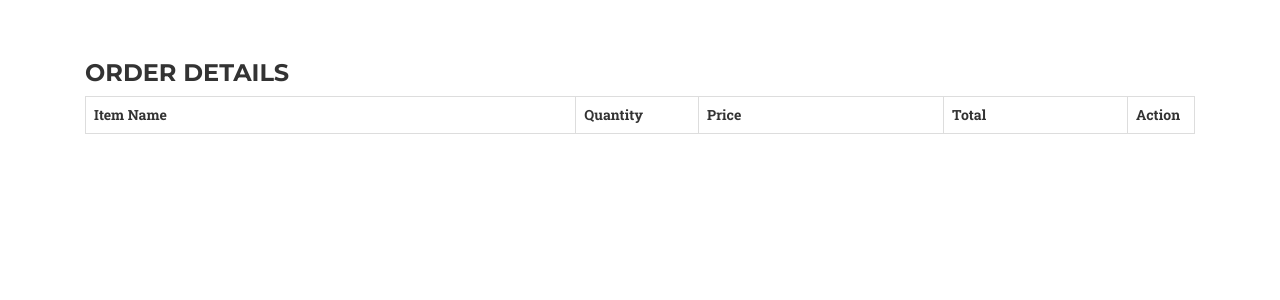
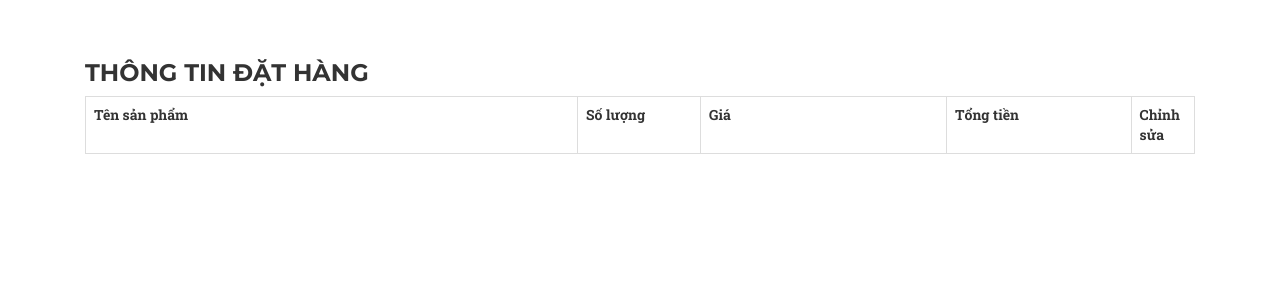
Before and after one commit to DormTeam/DormStop, a PHP site: page /cart.php in a window 1280 px wide. Shown: the part 100-400 px from the top of the page. Run offline with PHP 8.4, Linux system fonts and the light colour scheme; data that the repository does not hold is empty; some web fonts are replaced.

Commit message:
Modified: cartview vnd price

```diff
--- a/cart.php
+++ b/cart.php
@@ -102,6 +102,46 @@
     </nav>
 
     <div class="container">
+    <div style="clear:both"></div>
+    <br />
+    <h3>Thông tin đặt hàng</h3>
+    <div class="table-responsive">
+         <table class="table table-bordered">
+              <tr>
+                   <th width="40%">Tên sản phẩm</th>
+                   <th width="10%">Số lượng</th>
+                   <th width="20%">Giá</th>
+                   <th width="15%">Tổng tiền</th>
+                   <th width="5%">Chỉnh sửa</th>
+              </tr>
+              <?php
+              if(!empty($_SESSION["shopping_cart"]))
+              {
+                   $total = 0;
+                   foreach($_SESSION["shopping_cart"] as $keys => $values)
+                   {
+              ?>
+              <tr>
+                   <td><?php echo $values["item_name"]; ?></td>
+                   <td><?php echo $values["item_quantity"]; ?></td>
+                   <td><?php echo $values["item_price"]; ?>Đ</td>
+                   <td><?php echo number_format($values["item_quantity"] * $values["item_price"]); ?>Đ</td>
+                   <td><a href="cart.php?action=delete&id=<?php echo $values["item_id"]; ?>"><span class="text-danger">Remove</span></a></td>
+              </tr>
+              <?php
+                        $total = $total + ($values["item_quantity"] * $values["item_price"]);
+                   }
+              ?>
+              <tr>
+                   <td colspan="3" align="right">Total</td>
+                   <td align="right"><?php echo number_format($total); ?>Đ</td>
+                   <td></td>
+              </tr>
+              <?php
+              }
+              ?>
+         </table>
+        </div>
 
 	<?php
         $query = "SELECT * FROM product ORDER BY id ASC";
@@ -115,7 +155,7 @@
               <div style="background-color:#f1f1f1; border-radius:15px; padding:10px;" align="center">
                    <img src="<?php echo $row["imgurl"]; ?>" class="img-responsive"/><br />
                    <h4 class="text-info"><?php echo $row["name"]; ?></h4>
-                   <h4 class="text-danger">$ <?php echo $row["price"]; ?></h4>
+                   <h4 class="text-danger"><?php echo $row["price"]; ?>Đ</h4>
                    <input type="text" name="quantity" class="form-control" value="1" />
                    <input type="hidden" name="hidden_name" value="<?php echo $row["name"]; ?>" />
                    <input type="hidden" name="hidden_price" value="<?php echo $row["price"]; ?>" />
@@ -128,46 +168,6 @@
          }
     }
     ?>
-    <div style="clear:both"></div>
-    <br />
-    <h3>Order Details</h3>
-    <div class="table-responsive">
-         <table class="table table-bordered">
-              <tr>
-                   <th width="40%">Item Name</th>
-                   <th width="10%">Quantity</th>
-                   <th width="20%">Price</th>
-                   <th width="15%">Total</th>
-                   <th width="5%">Action</th>
-              </tr>
-              <?php
-              if(!empty($_SESSION["shopping_cart"]))
-              {
-                   $total = 0;
-                   foreach($_SESSION["shopping_cart"] as $keys => $values)
-                   {
-              ?>
-              <tr>
-                   <td><?php echo $values["item_name"]; ?></td>
-                   <td><?php echo $values["item_quantity"]; ?></td>
-                   <td>$ <?php echo $values["item_price"]; ?></td>
-                   <td>$ <?php echo number_format($values["item_quantity"] * $values["item_price"], 2); ?></td>
-                   <td><a href="cart.php?action=delete&id=<?php echo $values["item_id"]; ?>"><span class="text-danger">Remove</span></a></td>
-              </tr>
-              <?php
-                        $total = $total + ($values["item_quantity"] * $values["item_price"]);
-                   }
-              ?>
-              <tr>
-                   <td colspan="3" align="right">Total</td>
-                   <td align="right">$ <?php echo number_format($total, 2); ?></td>
-                   <td></td>
-              </tr>
-              <?php
-              }
-              ?>
-         </table>
-        </div>
     </div>
 
 
```
